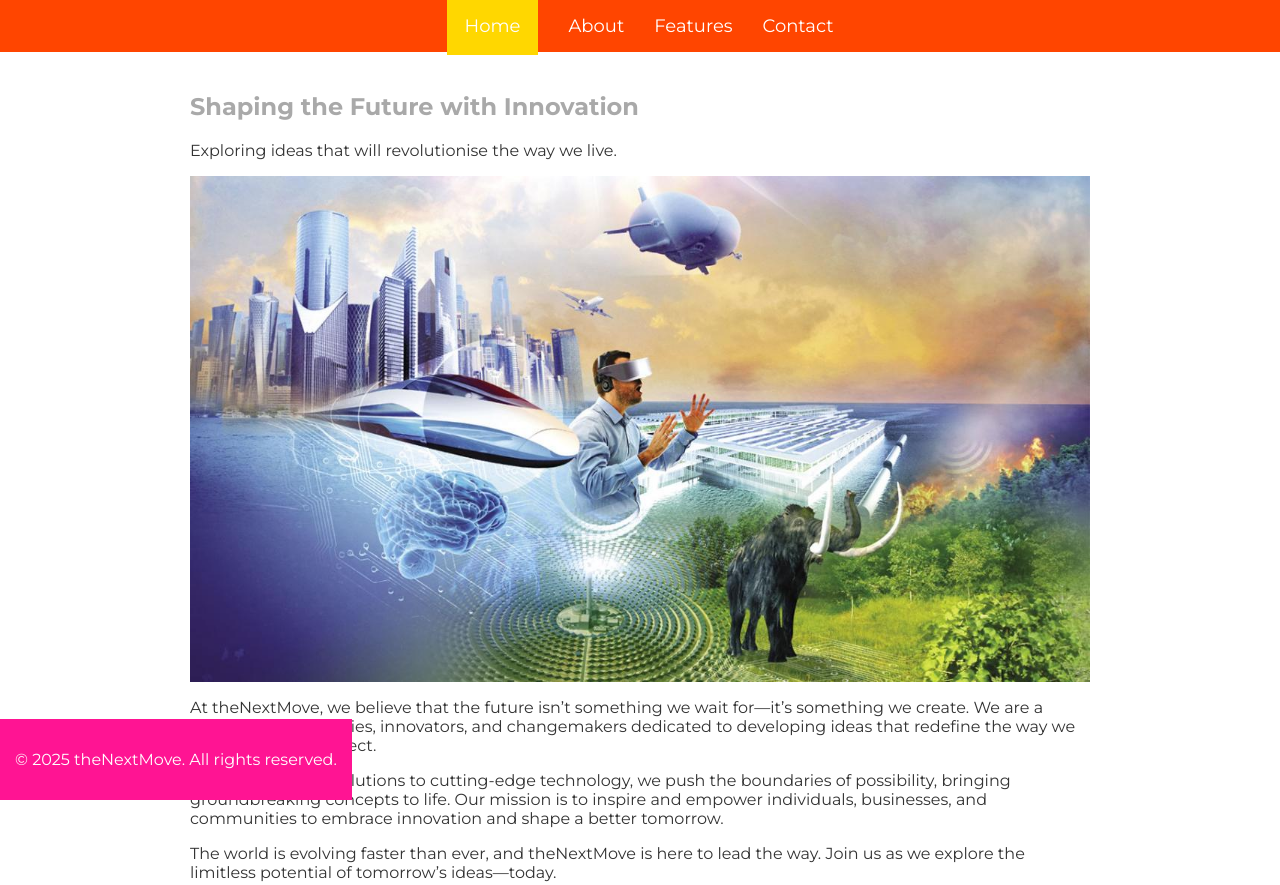
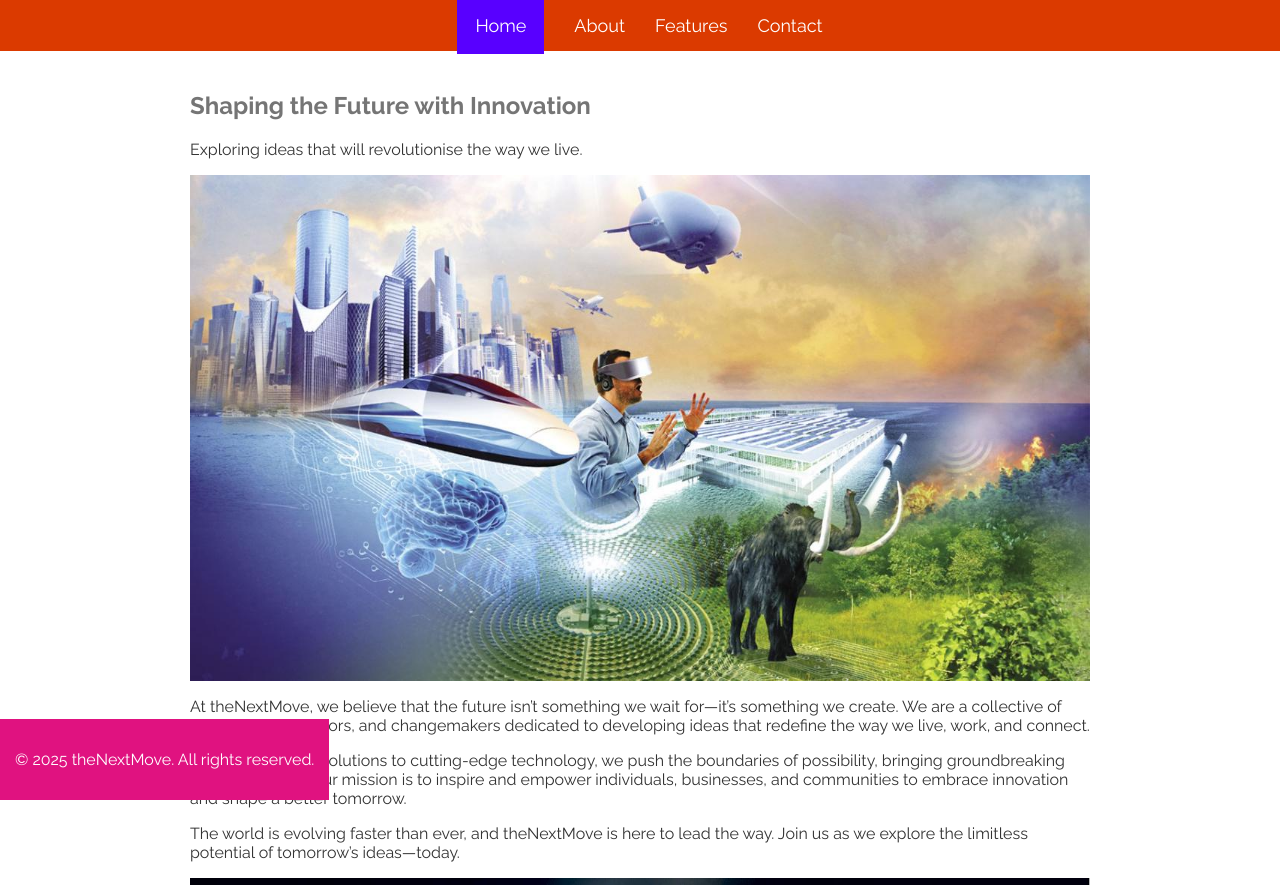
Before and after one commit to stevenaitken/mobile-web-nq-digital-design, a plain HTML site: page index.html in a window 1280 px wide. Shown: the top 885 px of the page. Drawn offline with Linux system fonts and the light colour scheme.

Commit message:
Add files via upload

```diff
--- a/css/styles.css
+++ b/css/styles.css
@@ -1,6 +1,6 @@
 /* General Styles */
 body {
-    font-family: "Montserrat", sans-serif;
+    font-family: "Raleway", sans-serif;
     margin: 0;
     padding: 0;
     background-color: #ffffff;
@@ -8,7 +8,7 @@ body {
 }
 
 header {
-    background-color: #ff4500;
+    background-color: #DB3A00;
     padding: 15px 0;
     text-align: center;
 }
@@ -33,7 +33,7 @@ nav ul li a {
 }
 /* Highlight active page */
 nav ul li a.active {
-    background-color: #ffd700;
+    background-color: #5800FF;
     color: #fff;
     max-height: 100%;
     padding: 1em;
@@ -50,7 +50,7 @@ main {
 }
 
 h1, h2 {
-    color: #a9a9a9;
+    color: #757575;
 }
 
 img {
@@ -101,7 +101,7 @@ button:hover {
 footer {
     text-align: center;
     padding: 15px;
-    background-color: #ff1493;
+    background-color: #E01280;
     color: white;
     margin-top: 20px;
     position:fixed;
--- a/index.html
+++ b/index.html
@@ -4,10 +4,11 @@
     <meta charset="UTF-8">
     <meta name="viewport" content="width=device-width, initial-scale=1.0">
     <meta name="description" content="theNextMove is a collective of innovators shaping the future through technology, sustainability, and groundbreaking ideas. Join us in building a better tomorrow.">
-    <link rel="preconnect" href="https://fonts.googleapis.com">
-    <link rel="preconnect" href="https://fonts.gstatic.com" crossorigin>
-    <link href="https://fonts.googleapis.com/css2?family=Montserrat:ital,wght@0,100..900;1,100..900&display=swap" rel="stylesheet">
-    <title>theNextMove - Designing the Future</title>
+        <title>theNextMove - Designing the Future</title>
+
+        <link rel="preconnect" href="https://fonts.googleapis.com">
+        <link rel="preconnect" href="https://fonts.gstatic.com" crossorigin>
+        <link href="https://fonts.googleapis.com/css2?family=Raleway:ital,wght@0,100..900;1,100..900&display=swap" rel="stylesheet">
     <link rel="stylesheet" href="css/styles.css">
     <link rel="icon" href="favicon.png" type="image/x-icon">
 </head>
```
Also changed, not shown: about.html (+9 -3 lines), contact.html (+5 -3 lines), features.html (+2 -2 lines).
